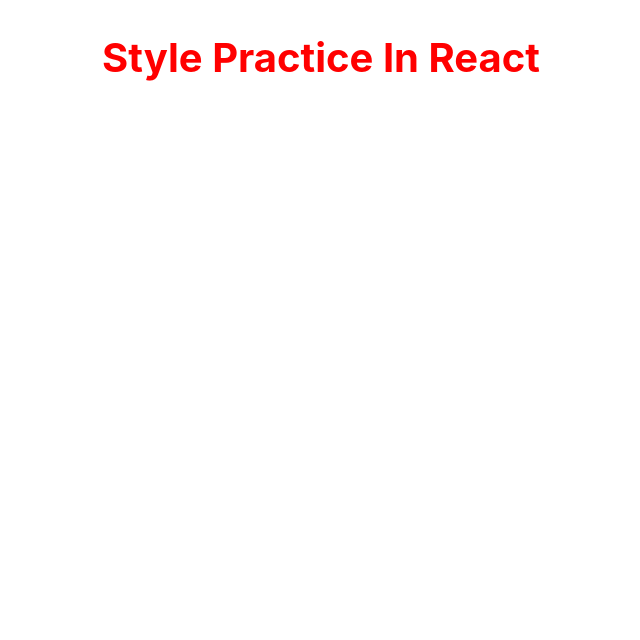
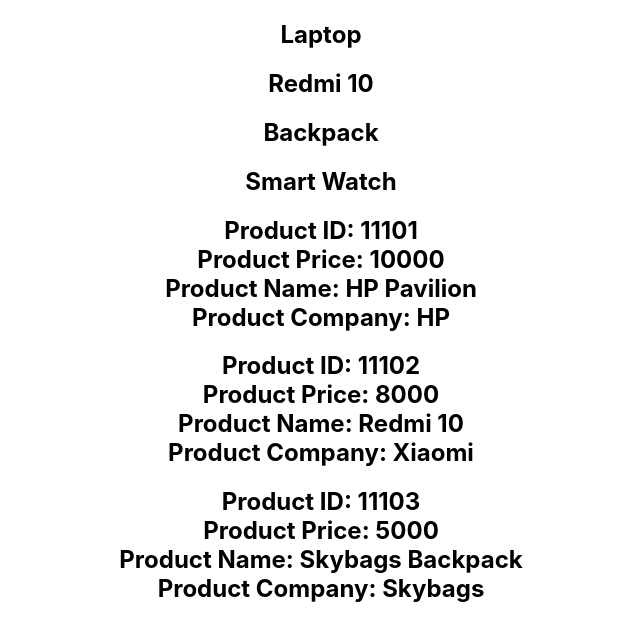
Before and after one commit to vijayadithya831/personal, a React (Create React App) app in the folder Full Stack/React/learn-react/: page / in a window 1280 px wide. Shown: the top 640 px of the page, without its empty margins (319-959 px from the left). Built offline with nearby package versions, Linux system fonts and the light colour scheme.

Commit message:
files updated

```diff
--- a/Full Stack/React/learn-react/src/App.js
+++ b/Full Stack/React/learn-react/src/App.js
@@ -6,6 +6,7 @@
 import {CounterClassState, ChangeText} from './Components/CounterClassState';
 import { StudentWelcomeConditionalIfElse, StudentWelcomeConditionalTernary } from './Components/StudentWelcomeConditionalIfElse';
 import StylePracticeInReact from './Components/StylePracticeInReact';
+import {ProductsList1, ProductsList2} from './Components/ProductsList'
 
 
 function App() {
@@ -46,7 +47,9 @@
         {/* <ChangeText/> */}
         {/* <StudentWelcomeConditionalIfElse name="Vijay"/>
         <StudentWelcomeConditionalTernary name="Vijay"/> */}
-        <StylePracticeInReact/>
+        {/* <StylePracticeInReact/> */}
+        <ProductsList1/>
+        <ProductsList2/>
 
     </div>
 
--- /dev/null
+++ b/Full Stack/React/learn-react/src/Components/ProductsList.js
@@ -0,0 +1,46 @@
+import React from "react";
+
+function ProductsList1 (props) {
+    const products = ['Laptop', 'Redmi 10', 'Backpack', 'Smart Watch'];
+    const productsList = products.map(product => <h2>{product}</h2>)
+    return(
+        <div>
+            {productsList}
+        </div>
+    );
+}
+
+function ProductsList2(props) {
+    const products = [
+        {
+            productId: 11101,
+            productPrice: 10000,
+            productName: 'HP Pavilion',
+            productCompany: 'HP'
+        },
+        {
+            productId: 11102,
+            productPrice: 8000,
+            productName: 'Redmi 10',
+            productCompany: 'Xiaomi'
+        },
+        {
+            productId: 11103,
+            productPrice: 5000,
+            productName: 'Skybags Backpack',
+            productCompany: 'Skybags'
+        }
+    ];
+
+    const productsList = products.map(product =>
+        <h2>Product ID: {product.productId}<br/>
+        Product Price: {product.productPrice}<br/>
+        Product Name: {product.productName}<br/>
+        Product Company: {product.productCompany}</h2>
+    );
+    return(
+        <div>{productsList}</div>
+    );
+}
+
+export {ProductsList1, ProductsList2};
--- a/Full Stack/React/learn-react/src/Components/StudentWelcomeConditionalIfElse.js
+++ b/Full Stack/React/learn-react/src/Components/StudentWelcomeConditionalIfElse.js
@@ -38,7 +38,6 @@
         this.state = {
             studentLoggedIn: true
         };
-        var info = null;
     }
     render() {
         return(
```
